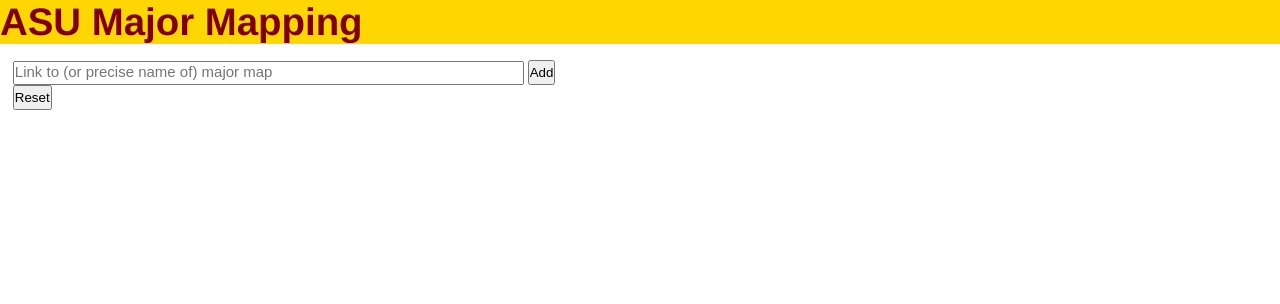
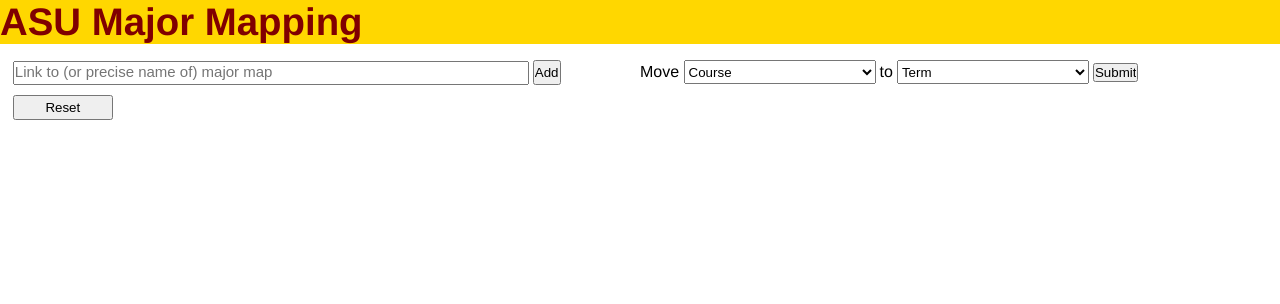
Before and after one commit to rswart0604/asu-major-map-site, a Flask app: page / in a window 1280 px wide. Shown: the top 304 px of the page. Run offline with Flask 2, Linux system fonts and the light colour scheme.

Commit message:
you can now move courses from one term to another

```diff
--- a/app.py
+++ b/app.py
@@ -46,8 +46,8 @@ def get_info():
 
         else:  # we're just adding to a major map
             try:
-                temp_map = mm.MajorMap(request.headers['data'], loop)
-                current_chart = jsonpickle.decode(session['current_chart']).add_map(temp_map)
+                current_map = mm.MajorMap(request.headers['data'], loop)
+                current_chart = jsonpickle.decode(session['current_chart']).add_map(current_map)
 
             except Exception as e:
                 invalid_url(e)
@@ -57,20 +57,47 @@ def get_info():
         return svg
     return 'reset svg'
 
-    # a = random.random()
-    # resp = make_response(render_template('test.html'))
-    # resp.set_cookie('your cookie', value=str(a))
-    # return resp
+
+@app.route('/move_data', methods=['GET', 'POST'])
+def move_stuff():
+    if 'current_chart' not in session:
+        return ''
+    current_map = jsonpickle.decode(session['current_chart']).get_map()
+    courses_terms = current_map.get_terms_list(labels=True)
+    terms = list(courses_terms.keys())
+    print('terms' + str(terms))
+    temp_courses = list(courses_terms.values())
+    courses = []
+    for x in temp_courses:
+        for y in x:
+            courses.append(y)
+    out = '#####'.join(courses) + '-----' + '$$$$$'.join(terms)
+    return out
 
 
-    #
-    # svg = open('cs.svg').read()
-    # if request.headers['data'] == 'a':
-    #     svg = open('cse.svg').read()
-    #     # svg = ''
-    # print(svg)
-    # return svg
-    # return request.headers['data']
+@app.route("/move", methods=['GET', 'POST'])
+def move_it():
+    if 'current_chart' not in session:
+        return ''
+    if 'term' in request.headers and 'course' in request.headers:
+        course = request.headers.get('course')
+        term = request.headers.get('term')
+    else:
+        return 'reset svg'
+    current_chart = jsonpickle.decode(session.get('current_chart'))
+    my_map = current_chart.get_map()
+    try:
+        int(course[-1])
+        new_course = course[:len(course)-2]
+    except ValueError:
+        new_course = course
+    my_map.move_course(new_course, my_map.get_term(course), term, abbreviation=False)
+    new_chart = mc.Chart(my_map)
+    session['current_chart'] = jsonpickle.encode(new_chart)
+    svg = new_chart.get_graph()
+    svg = svg[:5] + 'id="major_map_svg" ' + svg[5:]
+    return svg
+
 
 
 if __name__ == '__main__':
--- a/map_chart.py
+++ b/map_chart.py
@@ -1,3 +1,4 @@
+import asyncio
 import copy
 import random
 import time
@@ -52,6 +53,9 @@ class Chart:
     def add_map(self, some_map):
         self.maj_map = self.maj_map + some_map
         self.map = self.maj_map.get_terms_list(False, True, return_copy=False)
+
+    def get_map(self):
+        return self.maj_map
 
     def get_graph(self):
         with schemdraw.Drawing(show=False, fontsize=12) as d:
@@ -286,10 +290,11 @@ colors = [
 
 if __name__ == '__main__':
     start = time.time()
-    cs = MajorMap(MajorMap.CS)
+    cs = MajorMap(MajorMap.CS, asyncio.get_event_loop())
     c = Chart(cs)
-    c.get_graph()
-    cs.move_course('CSE 110', 'Term 1', 'Term 2')
+    print(c.get_map().get_terms_list())
+    # c.get_graph()
+    # cs.move_course('CSE 110', 'Term 1', 'Term 2')
     # print(cs.get_terms_list(False, True))
-    c.get_graph()
-    print(time.time() - start)
+    # c.get_graph()
+    # print(time.time() - start)
--- a/static/test.css
+++ b/static/test.css
@@ -43,11 +43,21 @@ html, body {
 @media only screen and (min-width: 600px) {
 
     #site_header {font-size: 3vmax; padding-top: 0px}
-    #top_menu {text-align: left; margin-left: 1vw}
-    #major_name_box {width: 40%; height: 20px}
+
+    #top_menu {text-align: left; margin-left: 1vw; margin-right: 1vw; height: 10vh}
+    #top_left_buttons {position: absolute; display: inline-block; width: 50%}
+    #top_right_buttons {position: absolute; display: inline-block; left: 50%; width: 50%}
+
+    #major_name_box {width: 80%; height: 20px}
     #major_name_box_submit {height: 25px}
-    #svg_container {width: 70vw; margin-left: 1vw; margin-top: 2vh;}
-    #major_map_svg {width: 70vw; height: 50vw; top: 0; border-color: maroon; border-style: solid}
-    #reset_button {height: 25px}
-/*    position: relative; top: 0; left: 0*/
+    #reset_button {position: relative; top: 10px; height: 25px; width: 100px}
+
+    #move_form {position: relative;}
+    #move_label {font-size: 16px; font-family: Helvetica;}
+    #course_selection {width: 30%; height: 24px;}
+    #to_label {font-size: 16px; font-family: Helvetica;}
+    #term_selection {width: 30%; height: 24px;}
+
+    #svg_container {width: 70vw; margin-left: 1vw;}
+    #major_map_svg {position: relative; width: 70vw; height: 50vw; top: 0; border-color: maroon; border-style: solid}
 }
--- a/templates/test.html
+++ b/templates/test.html
@@ -57,6 +57,7 @@
             waitForElementToDisplay("major_map_svg", function() {
                 console.log(document.getElementById('major_map_svg'));
                 foo();
+                add_courses_terms_to_dropdown();
             }, 200, 1000000);
         }
 
@@ -65,21 +66,105 @@
             foo();
         }
 
-        function deleteCookies() {
-            console.log('delete!');
+        function add_courses_terms_to_dropdown() {
+            const xhttp = new XMLHttpRequest();
+            xhttp.onload = function () {
+                var c_select = document.getElementById("course_selection");
+                c_select.innerHTML = '';
+                c_select.innerHTML = '<option value="" disabled selected>Course</option>';
+                var t_select = document.getElementById("term_selection");
+                t_select.innerHTML = '';
+                t_select.innerHTML = '<option value="" disabled selected>Term</option>';
+                var courses_terms = this.responseText.split("-----");
+                var courses = courses_terms[0].split("#####");
+                var new_courses = [];
+                var temp_courses = [];
+                for (var j=0; j<courses.length; j++) {
+                    if (temp_courses.includes(courses[j])) {
+                        var count = temp_courses.filter(x => x == courses[j]).length;
+                        count++;
+                        new_courses.push((courses[j] + " " + count.toString()));
+                        temp_courses.push(courses[j]);
+                    } else {
+                        if (courses.filter(x => x == courses[j]).length > 1) {
+                            new_courses.push((courses[j] + " 1"));
+                            temp_courses.push(courses[j]);
+                        } else {
+                            new_courses.push(courses[j]);
+                            temp_courses.push(courses[j]);
+                        }
+                    }
+                }
+                var terms = courses_terms[1].split('$$$$$');
+                for (var i=0; i<new_courses.length; i++) {
+                    if (new_courses[0].length < 1) {
+                        return;
+                    }
+                    var opt = document.createElement('option');
+                    opt.value = new_courses[i];
+                    opt.innerHTML = new_courses[i]
+                    c_select.append(opt);
+                }
+                for (var x=0; x<terms.length; x++) {
+                    var t_opt = document.createElement('option');
+                    t_opt.value = terms[x];
+                    t_opt.innerHTML = terms[x];
+                    t_select.append(t_opt);
+                }
+            }
+            xhttp.open('POST', '/move_data');
+            xhttp.send();
+        }
+
+        function move_course() {
+            const course = document.getElementById("course_selection").value;
+            const term = document.getElementById("term_selection").value;
+            const xhttp = new XMLHttpRequest();
+            document.getElementById('svg_container').innerHTML = '';
+            xhttp.onload = function () {
+                if (this.responseText === "reset svg") {
+                    resetSvgStuff();
+                } else {
+                    document.getElementById('svg_container').innerHTML = this.responseText;
+                    if (this.responseText.substring(0, 4) === "<svg") {
+                        svg_data = this.responseText;
+                    }
+                    foo();
+                }
+            }
+            xhttp.open('POST', '/move');
+            xhttp.setRequestHeader('course', course);
+            xhttp.setRequestHeader('term', term);
+            xhttp.send();
         }
     </script>
 
-    <div id="top_buttons">
+    <div id="top_left_buttons">
         <form id='major_name_form' method="post">
             <label for="major_name_box"></label>
             <input type="text" id="major_name_box" name="major_name_box"
                    placeholder="Link to (or precise name of) major map" required>
             <input type="reset" id="major_name_box_submit" onclick="major_name();" value="Add">
         </form>
+        <button id="reset_button" type="button" onclick="resetSvgStuff()">Reset</button>
+    </div>
+    <div id="top_right_buttons">
+        <form id="move_form" method="post">
+            <label for="course_selection" id="move_label">Move </label>
+            <select id="course_selection">
+                <option value="" disabled selected>Course</option>
+                <option value="foo">foo</option>
+            </select>
+            <label for="term_selection" id="to_label">to</label>
+            <select id="term_selection">
+                <option value="" disabled selected>Term</option>
+                <option value="bar">bar</option>
+            </select>
+            <input type="reset" type="button" id="move_term_submit" onclick="move_course();" value="Submit">
+        </form>
     </div>
 
-    <button id="reset_button" type="button" onclick="resetSvgStuff()">Reset</button>
+
 </div>
 
 <div id="svg_container">
```
Also changed, not shown: major_map.py (+24 -7 lines).
